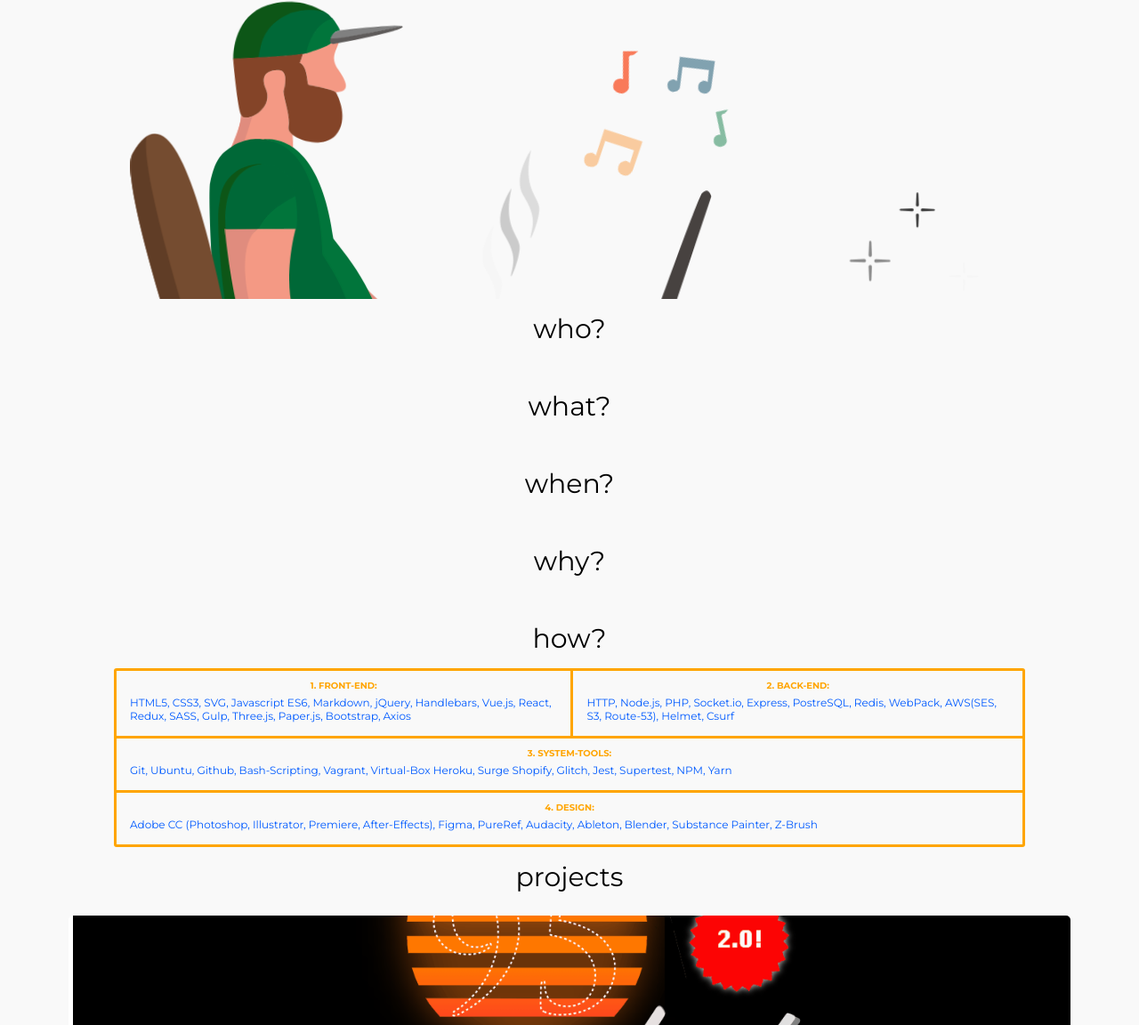
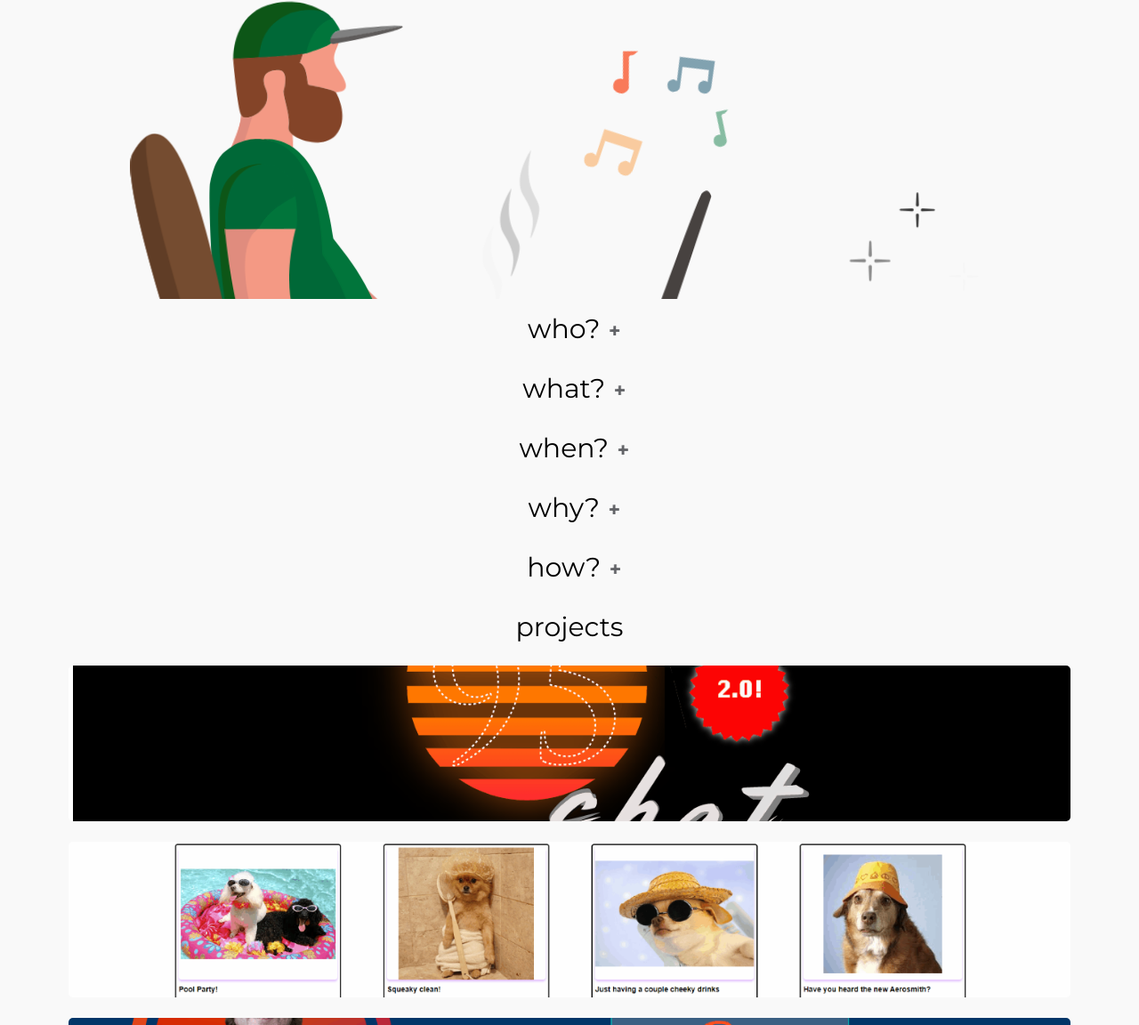
Before and after one commit to HJEC/my-site, a website: page public/index.html in a window 1280 px wide. Shown: the part 464-1616 px from the top of the page at 89% size. Drawn offline with nearby package versions, Linux system fonts and the light colour scheme; no server answers.

Commit message:
Accordion is working. Good enough for tonight

```diff
--- a/public/index.html
+++ b/public/index.html
@@ -39,6 +39,7 @@
         <strong>Full-Stack Web-Developer</strong> by trade, based in Berlin and
         currently looking at adopting a dog.<br /><br />
       </p>
+
       <h2 class="accordion">what?</h2>
       <p class="about-text">
         Employing a diverse range of technologies, I create
@@ -72,8 +73,9 @@
         writing. I believe that designing for the web is the perfect focal point
         of all of those disciplines.
       </p>
-      <h2 class="">how?</h2>
+      <h2 class="accordion">how?</h2>
       <div class="tools-grid">
+        <div class="grid-border">
           <div class="front-end-tools">
             <h1>1. FRONT-END:</h1>
             <p>
@@ -102,6 +104,7 @@
               Adobe CC (Photoshop, Illustrator, Premiere, After-Effects), Figma,
               PureRef, Audacity, Ableton, Blender, Substance Painter, Z-Brush
             </p>
+          </div>
         </div>
       </div>
     </section>
--- a/public/script.js
+++ b/public/script.js
@@ -11,8 +11,10 @@ window.onload = function() {
     let p = $(this).next();
     console.log(p);
     if (p.css("height") != "0px") {
+      console.log("this");
       p.css({ height: "0px" });
     } else {
+      console.log("scrollheight is:", p[0].scrollHeight);
       p.css({ height: p[0].scrollHeight + "px" });
     }
   });
--- a/sass/styles.scss
+++ b/sass/styles.scss
@@ -92,15 +92,32 @@ section {
 }
 
 // ABOUT SECTION
-
-.active,
-.accordion:hover {
-  background-color: rgb(223, 167, 0);
+.accordion {
+  cursor: pointer;
+  &:after {
+    content: "\02795";
+    font-size: 1rem;
+    color: #000;
+    position: relative;
+    bottom: 5px;
+    left: 10px;
+  }
+  transition: transform 0.2s ease, color 0.2s ease;
+  &:hover {
+    transform: scale(1.1) translate(5px, 5px);
+    color: $main-orange;
+  }
+}
+.active {
+  color: $main-orange;
+  &:after {
+    content: "\2796";
+  }
 }
 
 .about-text {
   text-align: justify;
-  margin: 10px;
+  // margin: 10px;
   height: 0px;
   overflow: hidden;
   transition: height 0.5s ease-out;
@@ -131,6 +148,11 @@ a {
 // TOOLS SECTION
 
 .tools-grid {
+  height: 0px;
+  transition: height 0.5s ease-out;
+  overflow: hidden;
+}
+.grid-border {
   display: grid;
   grid-template:
     "front front back back"
@@ -142,7 +164,6 @@ a {
   border-radius: 3px;
   background-color: $main-orange;
   width: 100%;
-
   div {
     background-color: $off-white;
     color: $main-orange;
```
Also changed, not shown: css/styles.css, public/styles.css. Lines whose indentation alone changed are shown as unchanged.
